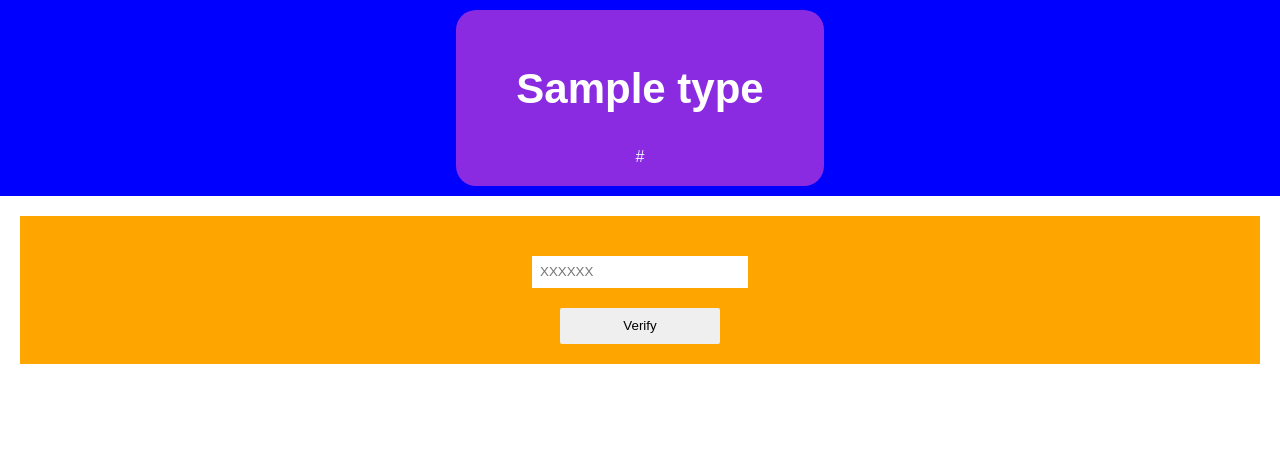
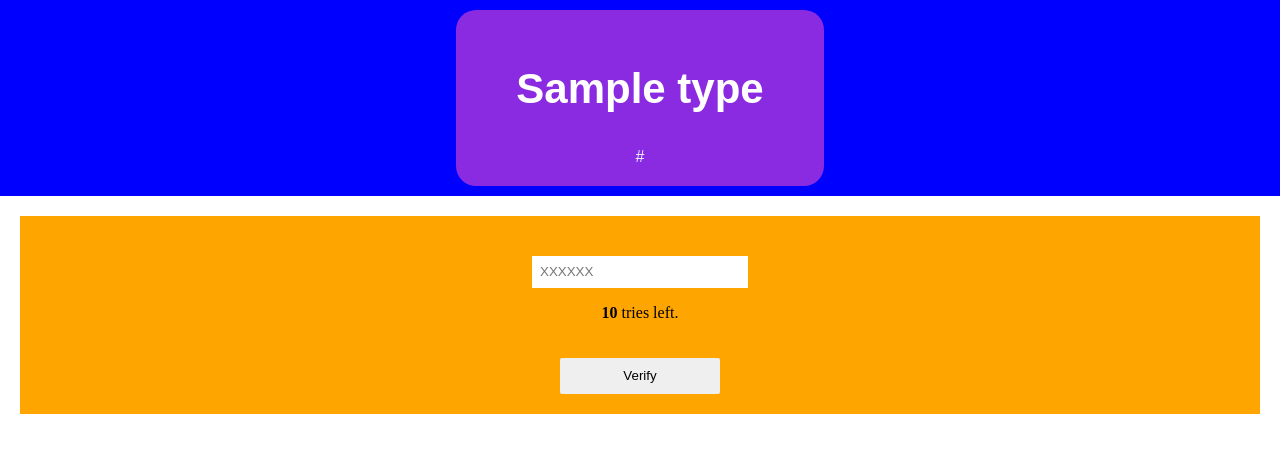
Before and after one commit to phbruemmer/2FA, a Django app: template templates/login_verify.html in a window 1280 px wide. Shown: the top 453 px of the page. Run offline with Django 4.2, Linux system fonts and the light colour scheme; the template is opened without the code that fills it: most values are stand-ins (such as "Sample title", 1, 10 or a date in 2020).

Commit message:
- Added tries left field

```diff
--- a/templates/login_verify.html
+++ b/templates/login_verify.html
@@ -5,6 +5,7 @@
       <form method="post">
           {% csrf_token %}
         <input type="text" name="login_code" placeholder="XXXXXX" class="inp" />
+          <p> <b>{{ tries }}</b> tries left.</p>
         <button type="submit" id="s-btn">Verify</button>
       </form>
     </section>
```
